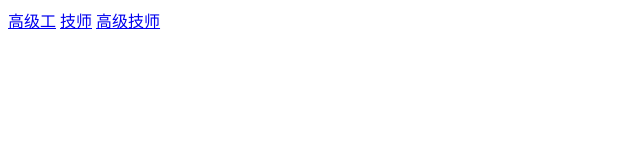
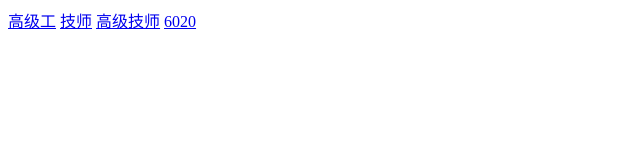
Before and after one commit to revchon/TieLuXianLuGong, a plain HTML site: page index.html in a window 1280 px wide. Shown: the full height of the page, 0-640 px from the left. Drawn offline with Linux system fonts and the light colour scheme.

Commit message:
Update index.html
add 6020

```diff
--- a/index.html
+++ b/index.html
@@ -10,5 +10,6 @@
 <a href="./gaojigong.html">高级工</a>
 <a href="./jishi.html">技师</a>
 <a href="./gaojijishi.html">高级技师</a>
+<a href="./6020.pdf">6020</a>
 </body>
 </html>
```
